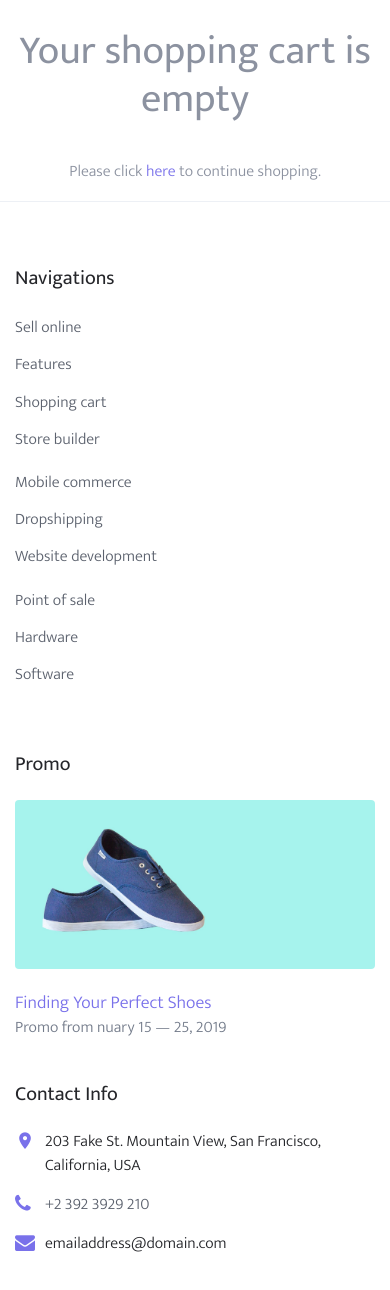
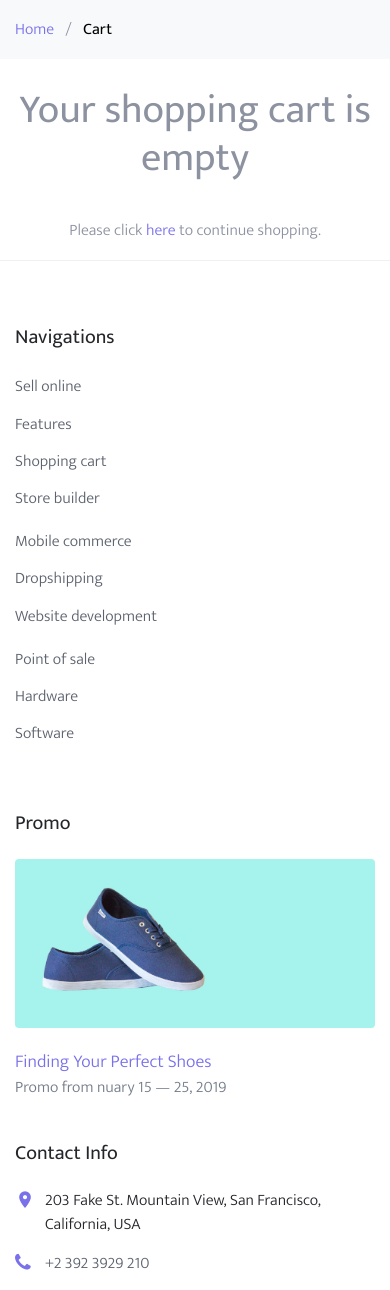
Before and after one commit to bhobbs20/coop-supply, a Django app: page /cart/ in a window 390 px wide. Shown: the part 162-1452 px from the top of the page. Run offline with Django 3.2, Linux system fonts and the light colour scheme; data that the repository does not hold is empty; some libraries are stand-ins or nearby versions; some web fonts are replaced.

Commit message:
styled cart

```diff
--- a/coopsupply/static/css/style.css
+++ b/coopsupply/static/css/style.css
@@ -772,3 +772,25 @@ a {
   width: 400px !important;
   height: 400px !important;
 }
+
+.stripe-button-el {
+
+  text-transform: uppercase;
+    position: relative;
+    -webkit-transition: 0.2s all ease-in-out !important;
+    -o-transition: 0.2s all ease-in-out !important;
+    transition: 0.2s all ease-in-out !important;
+    top: 0;
+
+    font-size: 17px;
+    font-weight: 300;
+    letter-spacing: .2em;
+    color: #fff !important;
+    background-color: #7971ea !important;
+    border-color: #7971ea !important;
+}
+
+.cart-num {
+  padding-left: 5px;
+  padding-right: 5px;
+}
--- a/templates/cart/cart.html
+++ b/templates/cart/cart.html
@@ -9,6 +9,13 @@
 
 
 {% block content %}
+	<div class="bg-light py-3">
+    	<div class="container">
+        	<div class="row">
+          		<div class="col-md-12 mb-0"><a href="index.html">Home</a> <span class="mx-2 mb-0">/</span> <strong class="text-black">Cart</strong></div>
+        	</div>
+      	</div>
+    </div>
 	{% if not cart_items %}
 		<div>
 			<div class="text-center">
@@ -18,108 +25,151 @@
 				</h1>
 				<br>
 				<p class="text-center">
-					Please click <a href="{% url 'shop:allProdCat' %}">here</a> to continue shopping.
+					Please click <a href="{% url 'store:allProdCat' %}">here</a> to continue shopping.
 				</p>
 			</div>
 		</div>
 	{% else %}
-		<div>
-			<div class="text-center">
-				<br>
-				<h1 class="text-center my_title">
-					Your shopping cart
-				</h1>
-				<br>
-			</div>
-		</div>
-		<div class="row mx-auto">
-			<div class="col-12 col-sm-12 col-md-12 col-lg-6 text-center">
-				<table class="table my_custom_table">
-					<thead class="my_custom_thead">
+    <div class="site-section">
+      <div class="container">
+        <div class="row mb-5">
+          <form class="col-md-12" method="post">
+            <div class="site-blocks-table">
+              <table class="table table-bordered">
+                <thead>
                   <tr>
-							<th colspan="5">
-								Your items
-							</th>
+                    <th class="product-thumbnail">Image</th>
+                    <th class="product-name">Product</th>
+                    <th class="product-price">Price</th>
+                    <th class="product-quantity">Quantity</th>
+                    <th class="product-total">Total</th>
+                    <th class="product-remove">Remove</th>
                   </tr>
-
                 </thead>
                 <tbody>
 				{% for cart_item in cart_items %}
                   <tr>
+                    <td class="product-thumbnail">
+						<a href="{{cart_item.product.get_url}}">
+                      		<img src="{{cart_item.product.image.url}}" alt="Image" class="img-fluid">
+					  	</a>
+                    </td>
+                    <td class="product-name">
+                      	<h2 class="h5 text-black">{{cart_item.product.name}}</h2>
+                    </td>
+                    <td>${{cart_item.product.price}}</td>
                     <td>
-									<a href="{{cart_item.product.get_url}}"><img src="{{cart_item.product.image.url}}" alt="" class="float-left rounded custom_image"></a>
+                    {% comment %} <div class="input-group mb-3 text-center" style="max-width: 120px;">
+
+					<div class="input-group-prepend">
+                        <a href="{% url 'cart:cart_remove' cart_item.product.id %}" class=" btn btn-outline-primary">-</a>
+					<div>
+                      	<h3 class="cart-num text-center">{{cart_item.quantity}}</h3>
+					<div class="input-group-append">
+                    	<a href="{% url 'cart:add_cart' cart_item.product.id %}" class="btn btn-outline-primary">+</a>
+                       </div> {% endcomment %}
+					<div class="input-group mb-3" style="max-width: 120px;">
+                        <div class="input-group-prepend">
+                         <a href="{% url 'cart:cart_remove' cart_item.product.id %}" class=" btn btn-outline-primary">-</a>
+                        </div>
+                       <p class="text-center cart-num">{{cart_item.quantity}}</p>
+                        <div class="input-group-append">
+                          <a href="{% url 'cart:add_cart' cart_item.product.id %}" class="btn btn-outline-primary">+</a>
+                        </div>
+                      </div>
+
+
                     </td>
-								<td class="text-left">
-									{{cart_item.product.name}}
-									<br>
-									SKU: {{cart_item.product.id}}
-									<br>
-									Unit Price: ${{cart_item.product.price}}
-									<br>
-									Qty: {{cart_item.quantity}} x £{{cart_item.product.price}}
-								</td>
-								<td>
-									${{cart_item.sub_total}}
-								</td>
-								{% if cart_item.quantity < cart_item.product.stock %}
-									<td>
-										<a href="{% url 'cart:add_cart' cart_item.product.id %}" class="custom_a"><i class="fas fa-plus-circle custom_icon"></i></a>&nbsp;<a href="{% url 'cart:cart_remove' cart_item.product.id %}" class="custom_a"><i class="fas fa-minus-circle custom_icon"></i></a>&nbsp;<a href="{% url 'cart:full_remove' cart_item.product.id %}" class="custom_icon"><i class="fas fa-trash-alt custom_icon"></i></a>
-									</td>
-								{% else %}
-									<td>
-										&nbsp;<a href="{% url 'cart:cart_remove' cart_item.product.id %}" class="custom_a"><i class="fas fa-minus-circle custom_icon"></i></a>&nbsp;<a href="{% url 'cart:full_remove' cart_item.product.id %}" class="custom_icon"><i class="fas fa-trash-alt custom_icon"></i></a>
-									</td>
-									<td></td>
-								{% endif %}
+                    <td>${{cart_item.sub_total}}</td>
+                    <td><a href="{% url 'cart:full_remove' cart_item.product.id %}" class="btn btn-primary btn-sm">X</a></td>
                   </tr>
 				{% endfor %}
+
                 </tbody>
               </table>
+            </div>
+          </form>
+        </div>
 
+        <div class="row">
+          <div class="col-md-6">
+            <div class="row mb-5">
+              <div class="col-md-6 mb-3 mb-md-0">
+                <a href="{% url 'store:allProdCat' %}" class="btn btn-primary btn-sm btn-block">Continue Shopping</a>
               </div>
-			<div class="col-12 col-sm-12 col-md-12 col-lg-6 text-center">
-				<table class="table my_custom_table">
-					<thead class="my_custom_thead">
-						<tr>
-							<th>
-								Checkout
-							</th>
-						</tr>
-					</thead>
-					<tbody>
-						<tr>
-							<td>
-								Please review your shopping cart items before proceeding with the order payment.
-							</td>
-						</tr>
-						<tr>
-							<td class="text-left">
-								Your total is: <strong>${{ total }}</strong>
-							</td>
-						</tr>
-					</tbody>
-				</table>
+              {% comment %} <div class="col-md-6">
+                <button class="btn btn-outline-primary btn-sm btn-block">Continue Shopping</button>
+              </div> {% endcomment %}
+            </div>
+            {% comment %} <div class="row">
+              <div class="col-md-12">
+                <label class="text-black h4" for="coupon">Coupon</label>
+                <p>Enter your coupon code if you have one.</p>
+              </div>
+              <div class="col-md-8 mb-3 mb-md-0">
+                <input type="text" class="form-control py-3" id="coupon" placeholder="Coupon Code">
+              </div>
+              <div class="col-md-4">
+                <button class="btn btn-primary btn-sm">Apply Coupon</button>
+              </div>
+            </div> {% endcomment %}
+          </div>
+          <div class="col-md-6 pl-5">
+            <div class="row justify-content-end">
+              <div class="col-md-7">
+                <div class="row">
+                  <div class="col-md-12 text-right border-bottom mb-5">
+                    <h3 class="text-black h4 text-uppercase">Cart Total</h3>
+                  </div>
+                </div>
+                {% comment %} <div class="row mb-3">
+                  <div class="col-md-6">
+                    <span class="text-black">Subtotal</span>
+                  </div>
+                  <div class="col-md-6 text-right">
+                    <strong class="text-black">$230.00</strong>
+                  </div>
+                </div> {% endcomment %}
+                <div class="row mb-5">
+                  <div class="col-md-6">
+                    <span class="text-black">Total</span>
+                  </div>
+                  <div class="col-md-6 text-right">
+                    <strong class="text-black">${{total}}</strong>
+                  </div>
+                </div>
 
+                <div class="row">
+                  <div class="col-md-12">
+                    {% comment %} <button class="btn btn-primary btn-lg py-3 btn-block" onclick="window.location='checkout.html'">Proceed To Checkout</button> {% endcomment %}
                    <form action="" method="POST">
 						{% csrf_token %}
 					  <script
-					    src="https://checkout.stripe.com/checkout.js" class="stripe-button"
+					    src="https://checkout.stripe.com/checkout.js" class="stripe-button "
 					    data-key="{{ data_key }}"
 					    data-amount="{{ stripe_total }}"
 					    data-name="Coup Supply"
 					    data-description="{{ description }}"
-					    {% comment %} data-image="{% static 'img/logo.png' %}" {% endcomment %}
+
 					    data-locale="auto"
-					    data-currency="gbp"
+					    data-currency="usd"
 					    data-shipping-address="true"
 					    data-billing-address="true"
 					    data-zip-code="true">
 					  </script>
 					</form>
-					<a href="{% url 'store:allProdCat' %}" class="btn btn-secondary btn-block my_custom_button">Continue Shopping</a>
+
+
+				  </div>
+                </div>
+
+
               </div>
             </div>
           </div>
-		<br>
+        </div>
+      </div>
+    </div>
 {% endif %}
+
 {% endblock %}
```
Lines whose indentation alone changed are shown as unchanged.
